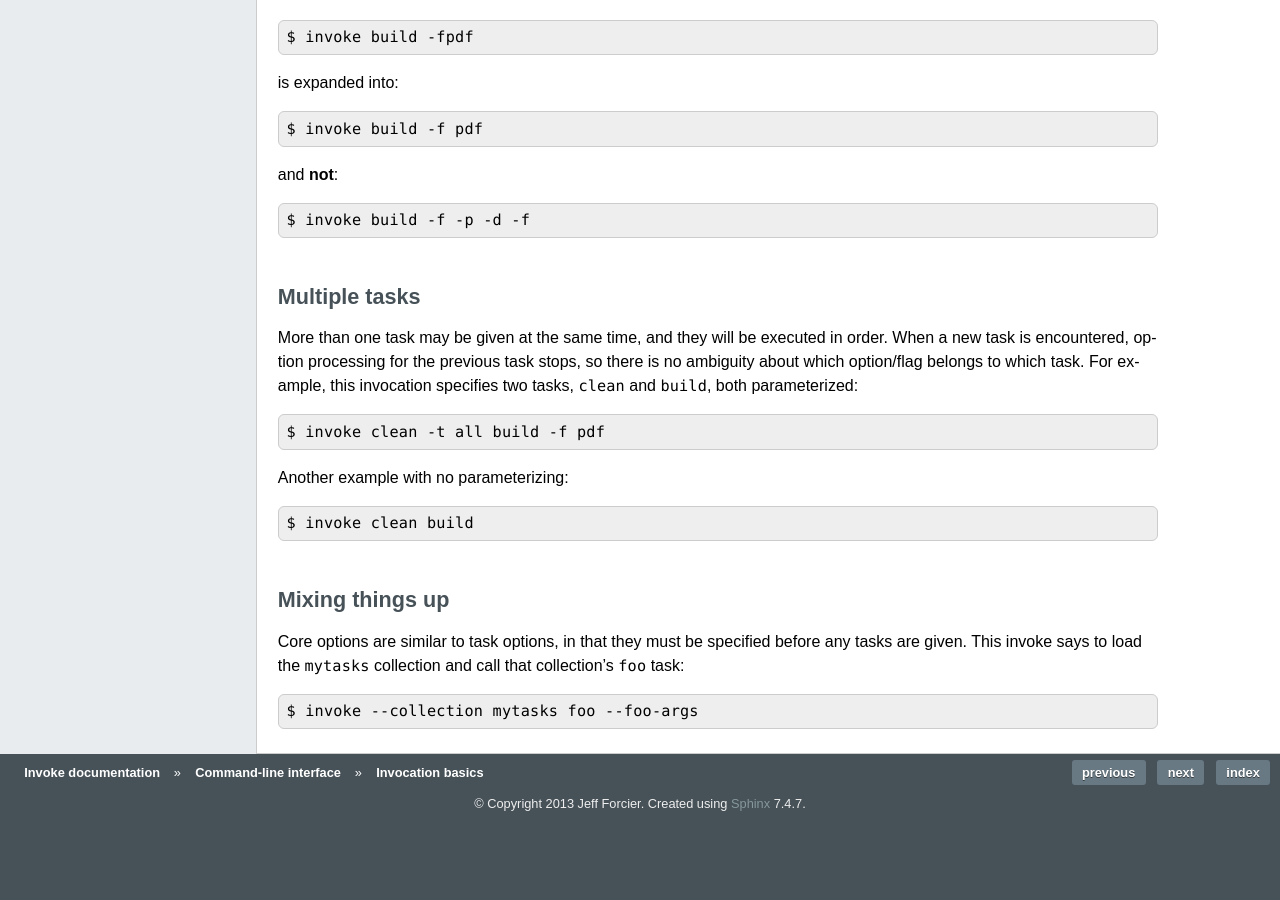
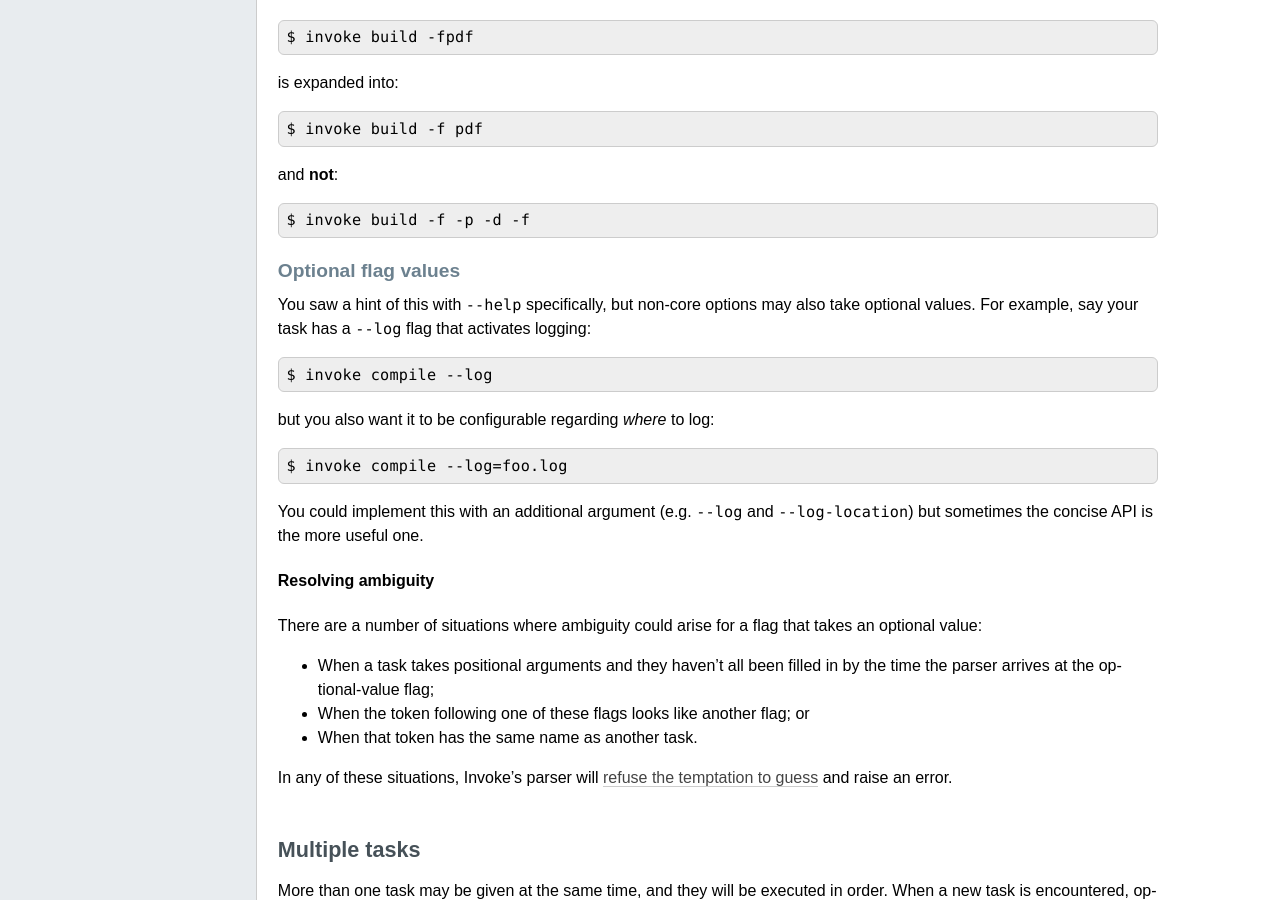
Before and after one commit to pyinvoke/invoke, a Sphinx documentation site: the page built from docs/concepts/cli/intro.rst, in a window 1280 px wide and 900 px high, scrolled down 1665 px. Built offline with Sphinx 7.4.7, drawn with Linux system fonts in a browser that asks for light colours; before the commit the page ends 2504 px from its top, so only the background shows below that; some of the changed text lies outside the part shown.

Commit message:
DDD for optional flag values, conceptually

```diff
--- a/docs/concepts/cli/intro.rst
+++ b/docs/concepts/cli/intro.rst
@@ -94,6 +94,36 @@
 
     $ invoke build -f -p -d -f
 
+Optional flag values
+--------------------
+
+You saw a hint of this with ``--help`` specifically, but non-core options may
+also take optional values. For example, say your task has a ``--log`` flag
+that activates logging::
+
+    $ invoke compile --log
+
+but you also want it to be configurable regarding *where* to log::
+
+    $ invoke compile --log=foo.log
+
+You could implement this with an additional argument (e.g. ``--log`` and
+``--log-location``) but sometimes the concise API is the more useful one.
+
+Resolving ambiguity
+~~~~~~~~~~~~~~~~~~~
+
+There are a number of situations where ambiguity could arise for a flag that
+takes an optional value:
+
+* When a task takes positional arguments and they haven't all been filled in by
+  the time the parser arrives at the optional-value flag;
+* When the token following one of these flags looks like another flag; or
+* When that token has the same name as another task.
+
+In any of these situations, Invoke's parser will `refuse the temptation to
+guess <http://www.python.org/dev/peps/pep-0020/>`_ and raise an error.
+
 
 Multiple tasks
 ==============
```
